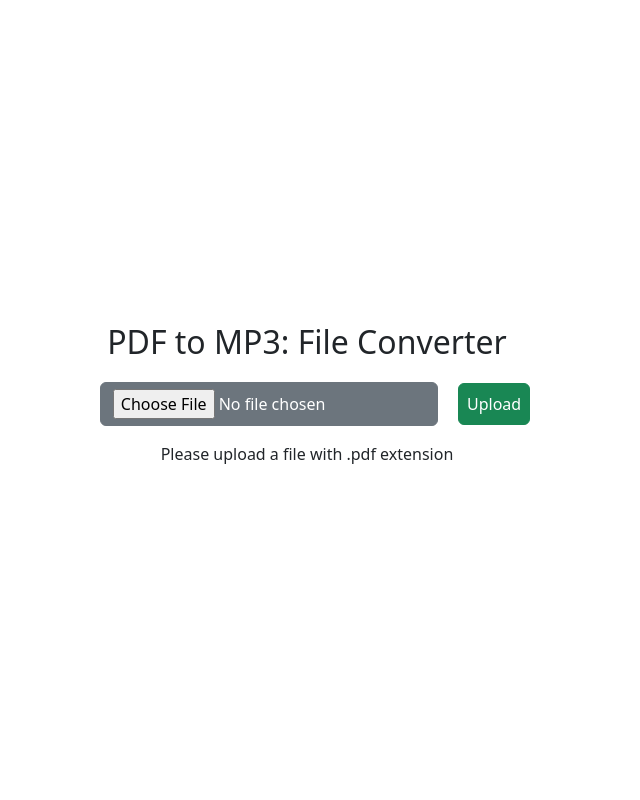
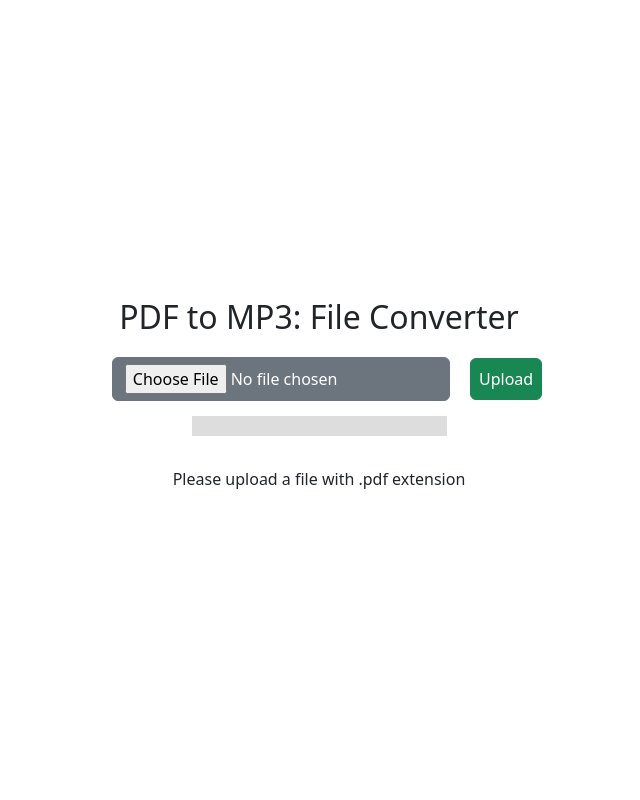
Before and after one commit to messat/python-pdfToAudio, a Flask app: page / in a window 1280 px wide. Shown: the whole page, without its empty margins (321-961 px from the left). Run offline with Flask 3, Linux system fonts and the light colour scheme; parts of the project's set-up code (start-up, migrations or seed data) failed here and were passed over.

Commit message:
Added progress bar functionality when the user uploads file, the progress bar corresponds to the loading time

```diff
--- a/main.py
+++ b/main.py
@@ -1,20 +1,30 @@
 from PyPDF2 import PdfReader
 from gtts import gTTS
-from flask import Flask, request, render_template, flash, redirect, send_from_directory, get_flashed_messages
+from flask import Flask, request, render_template, flash, redirect, send_from_directory
 from werkzeug.utils import secure_filename
 import os
-
-
-username = os.path.dirname(os.path.abspath(__file__)).split('/')[2]
-UPLOAD_FOLDER = f'/Users/{username}/Downloads'
-AUDIO_FOLDER = f'/Users/{username}/desktop/audio'
-ALLOWED_EXTENSIONS = {'pdf'}
+import time
 
 app = Flask(__name__)
 
+username = os.path.dirname(os.path.abspath(__file__)).split('/')[2]
+
+UPLOAD_FOLDER = f'/Users/{username}/Downloads'
+AUDIO_FOLDER = f'/Users/{username}/desktop/audio'
+
+ALLOWED_EXTENSIONS = {'pdf'}
+
+
 app.config['UPLOAD_FOLDER'] = UPLOAD_FOLDER
 app.config['AUDIO_FOLDER'] = AUDIO_FOLDER
-app.config['MAX_CONTENT_LENGTH'] = 16 * 1000 * 1000
+
+if not os.path.exists(app.config['UPLOAD_FOLDER']):
+    os.makedirs(app.config['UPLOAD_FOLDER'])
+
+if not os.path.exists(app.config['AUDIO_FOLDER']):
+    os.makedirs(app.config['AUDIO_FOLDER'])
+
+app.config['MAX_CONTENT_LENGTH'] = 10 * 1000 * 1000
 app.secret_key = "super secret key"
 
 
@@ -53,10 +63,12 @@ def uploaded_file():
                 for page_num in range(len(reader.pages)):
                     text = reader.pages[page_num].extract_text()
                     clean_text += text.strip().replace('\n', ' ')
+
+                time.sleep(3)
                 tts = gTTS(clean_text, lang='en')
                 mp3_filename = filename[:-3] + "mp3"
                 audio_path = (os.path.join(app.config['AUDIO_FOLDER'], mp3_filename))
-                (os.remove(file_path))
+                # os.remove(file_path)
                 tts.save(audio_path)
                 return redirect(f"/uploads/{mp3_filename}")
 
--- a/templates/upload.html
+++ b/templates/upload.html
@@ -1,6 +1,24 @@
 <!DOCTYPE html>
 <html lang="en">
-  <head>
+</head>
+<style>
+  .container {
+  height: 50px;
+  width: 20px;
+  display: flex;
+  align-items: center;
+  justify-content: center;
+  }
+  #Progress_Status {
+    width: 50%;
+    background-color: #ddd;
+  }
+  #myprogressBar {
+    width: 0%;
+    height: 20px;
+    background-color: #4CAF50;
+  }
+  </style>
 <meta charset="UTF-8" />
 <meta name="viewport" content="width=device-width, initial-scale=1.0" />
 <link
@@ -11,6 +29,7 @@
 />
 <title>File Uploads</title>
 </head>
+
   <body>
     <div class="container d-flex vh-100">
       <div class="row justify-content-center align-items-center w-100">
@@ -20,34 +39,66 @@
             action="http://127.0.0.1:5000/uploader"
             method="POST"
             enctype="multipart/form-data"
+            id="fileupload"
           >
-          <input type="file" name="file" class="btn btn-secondary mx-3"/>
-          <input type="submit" value="Upload" class="btn btn-success p-2"/>
+            <input
+              type="file"
+              name="file"
+              id="file"
+              accept=".pdf"
+              class="btn btn-secondary mx-3"
+            />
+            <input
+              type="submit"
+              onclick="update()"
+              value="Upload"
+              class="btn btn-success p-2"
+            />
+            <!-- <input type="submit" value="Upload" class="btn btn-success p-2"/> -->
           </form>
+          <div class="container">
+          <div id="Progress_Status">
+            <div id="myprogressBar"></div>
+          </div>
+        </div>
+
+
           {% if emptyFile == '' %}
           <div class="alert alert-danger mt-3 p-1" role="alert">
             Please upload a PDF file before uploading
           </div>
-        {% endif %}
-        {% if pdfChecker != 'pdf' and emptyFile != ''%}
+          {% endif %} {% if pdfChecker != 'pdf' and emptyFile != ''%}
           <p class="mt-3">Please upload a file with .pdf extension</p>
-        {% endif %}
-
-        {% with messages = get_flashed_messages() %}
-            {% if messages %}
-                <div class="alert alert-warning" role="alert">
-                    {{ messages[0] }}
-                </div>
-            {% endif %}
-        {% endwith %}
-
+          {% endif %} {% with messages = get_flashed_messages() %} {% if
+          messages %}
+          <div class="alert alert-warning" role="alert">{{ messages[0] }}</div>
+          {% endif %} {% endwith %}
         </div>
       </div>
     </div>
-  </body>
+
+    <script>
+      function update() {
+          var element = document.getElementById("myprogressBar");
+          var width = 1;
+          var identity = setInterval(scene, 10);
+          function scene() {
+          if (width >= 100) {
+              clearInterval(identity);
+          } else {
+              width++;
+              element.style.width = width + '%';
+              }
+          }
+      }
+      </script>
+
     <script
       src="https://cdn.jsdelivr.net/npm/bootstrap@5.3.3/dist/js/bootstrap.bundle.min.js"
       integrity="sha384-YvpcrYf0tY3lHB60NNkmXc5s9fDVZLESaAA55NDzOxhy9GkcIdslK1eN7N6jIeHz"
       crossorigin="anonymous"
     ></script>
+
+  </body>
+
 </html>
```
Also changed, not shown: requirements.txt (+7 -0 lines). Lines whose indentation alone changed are shown as unchanged.
